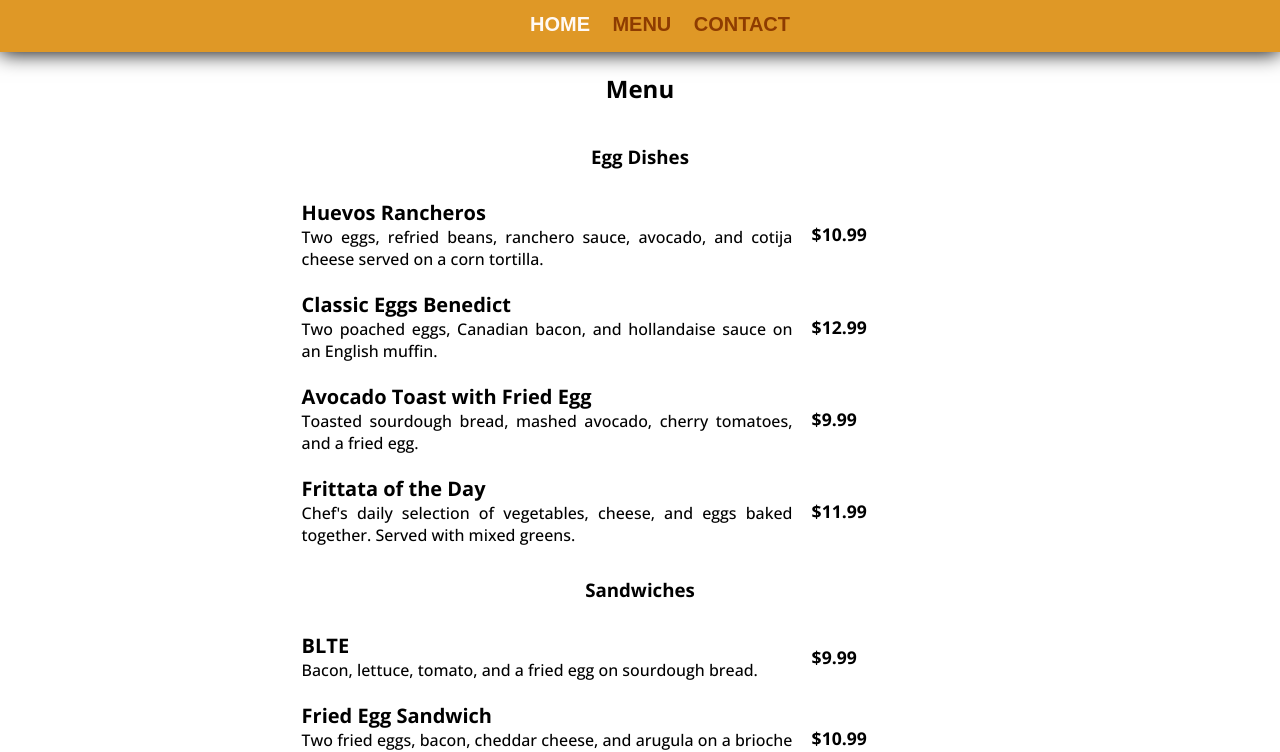
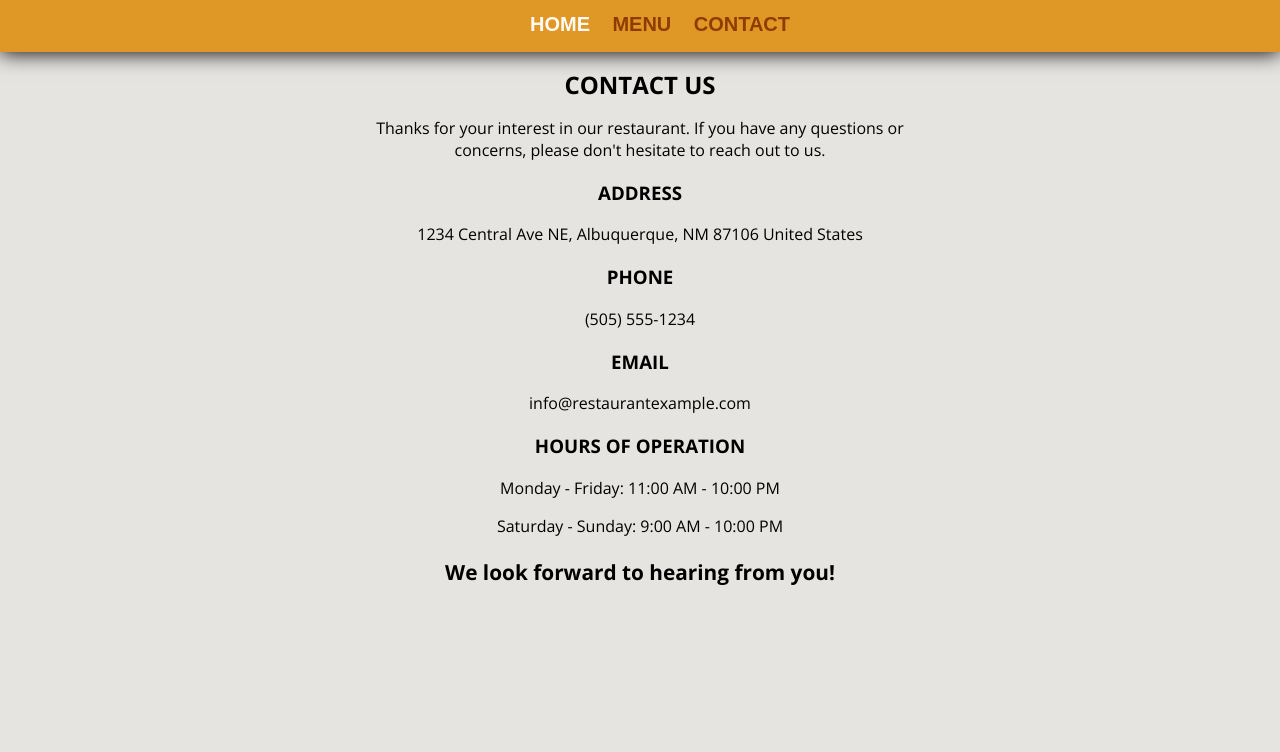
Before and after one commit to felipedomingosps/restaurant-page, a website built with webpack: page dist/index.html in a window 1280 px wide. Shown: the part 67-819 px from the top of the page. Built offline with nearby package versions, Linux system fonts and the light colour scheme.

Commit message:
Add load-contact.js

```diff
--- a/src/index.js
+++ b/src/index.js
@@ -1,3 +1,4 @@
+import { loadContact } from "./load-contact";
 import { loadHeader } from "./load-header";
 import { loadHomePage } from "./load-homepage";
 import { loadMenu } from "./load-menu";
@@ -7,4 +8,4 @@ import "./styles.css";
 
 const content = document.getElementById('content');
 loadHeader(content);
-loadMenu();
+loadContact();
--- /dev/null
+++ b/src/load-contact.js
@@ -0,0 +1,44 @@
+function loadContact() {
+    const content = document.getElementById('content');
+
+    content.innerHTML += `
+    <main>
+        <div class="contact box-content">
+            <h2 class="contact__title">CONTACT US</h2>
+            <p class="contact__text">Thanks for your interest in our restaurant. If you have any questions or concerns, please don't hesitate to reach out to us.</p>
+
+            <div class="contact__section">
+                <h3 class="section__title">ADDRESS</h3>
+                <p class="section__text">1234 Central Ave NE,
+                    Albuquerque, NM 87106
+                    United States</p>
+
+            </div>
+
+            <div class="contact__section">
+                <h3 class="section__title">PHONE</h3>
+                <p class="section__text">(505) 555-1234</p>
+            </div>
+
+            <div class="contact__section">
+                <h3 class="section__title">EMAIL</h3>
+                <p class="section__text">info@restaurantexample.com</p>
+            </div>
+
+            <div class="contact__section">
+                <h3 class="section__title">HOURS OF OPERATION</h3>
+                <p class="section__text">Monday - Friday: 11:00 AM - 10:00 PM</p>
+                <p class="section__text">Saturday - Sunday: 9:00 AM - 10:00 PM</p>
+            </div>
+
+            <p class="contact__text">We look forward to hearing from you!</p>
+        </div>
+    </main>
+    `;
+
+
+}
+
+export {
+    loadContact
+}
--- a/src/styles.css
+++ b/src/styles.css
@@ -93,6 +93,7 @@ header {
 /* MAIN */
 main {
     background-color: var(--platinum);
+    min-height: 100vh;
 }
 
 .main__image {
@@ -225,3 +226,20 @@ h3 {
     font-size: 1.1rem;
     font-weight: 700;
 }
+
+/* CONTACT */
+
+.contact {
+    max-width: 600px;
+    padding: 1rem 0rem;
+    text-align: center;
+}
+
+.contact__title {
+    margin: 0;
+}
+
+.contact__text:last-of-type {
+    font-weight: bold;
+    font-size: 1.3rem;
+}
```
Also changed, not shown: dist/main.js.
